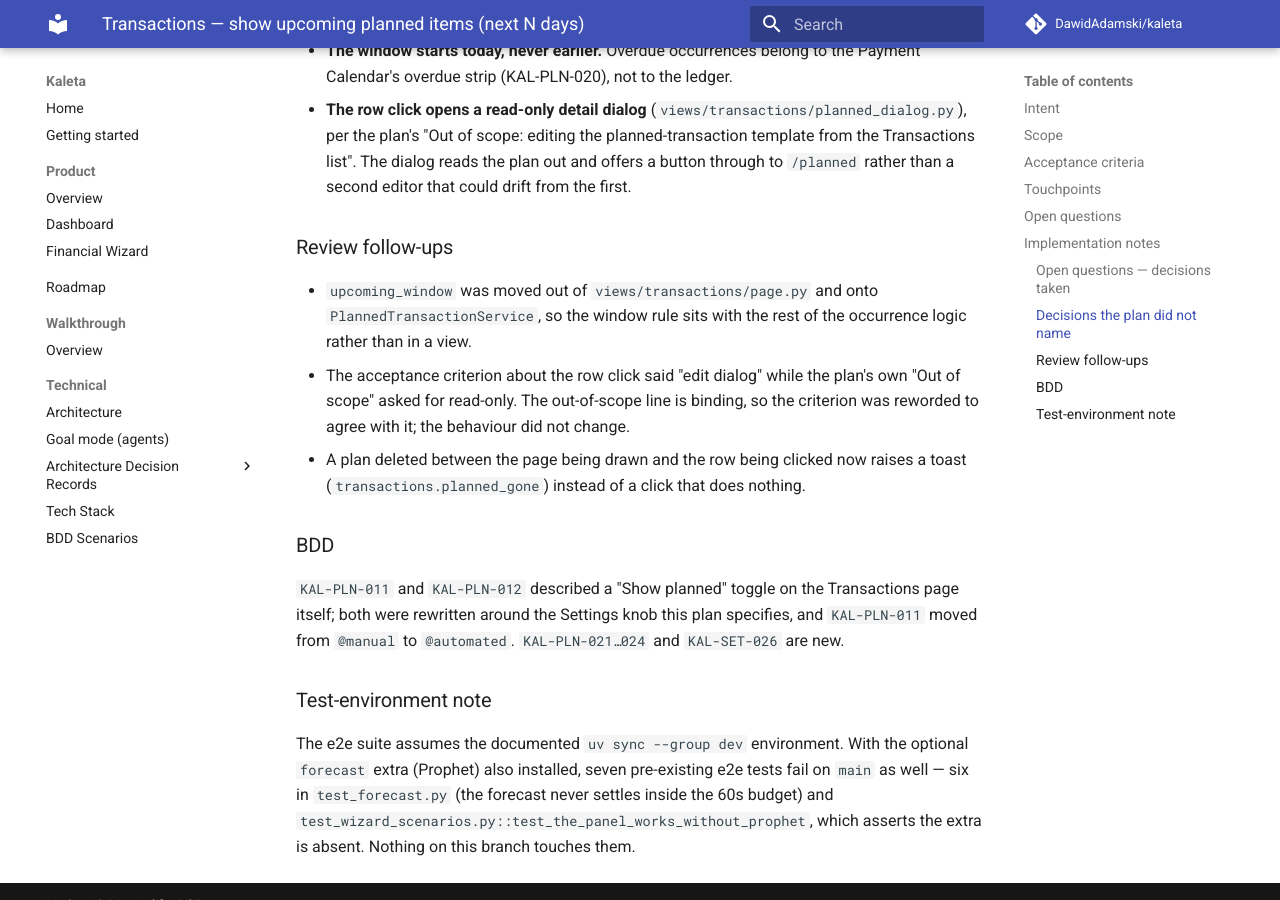
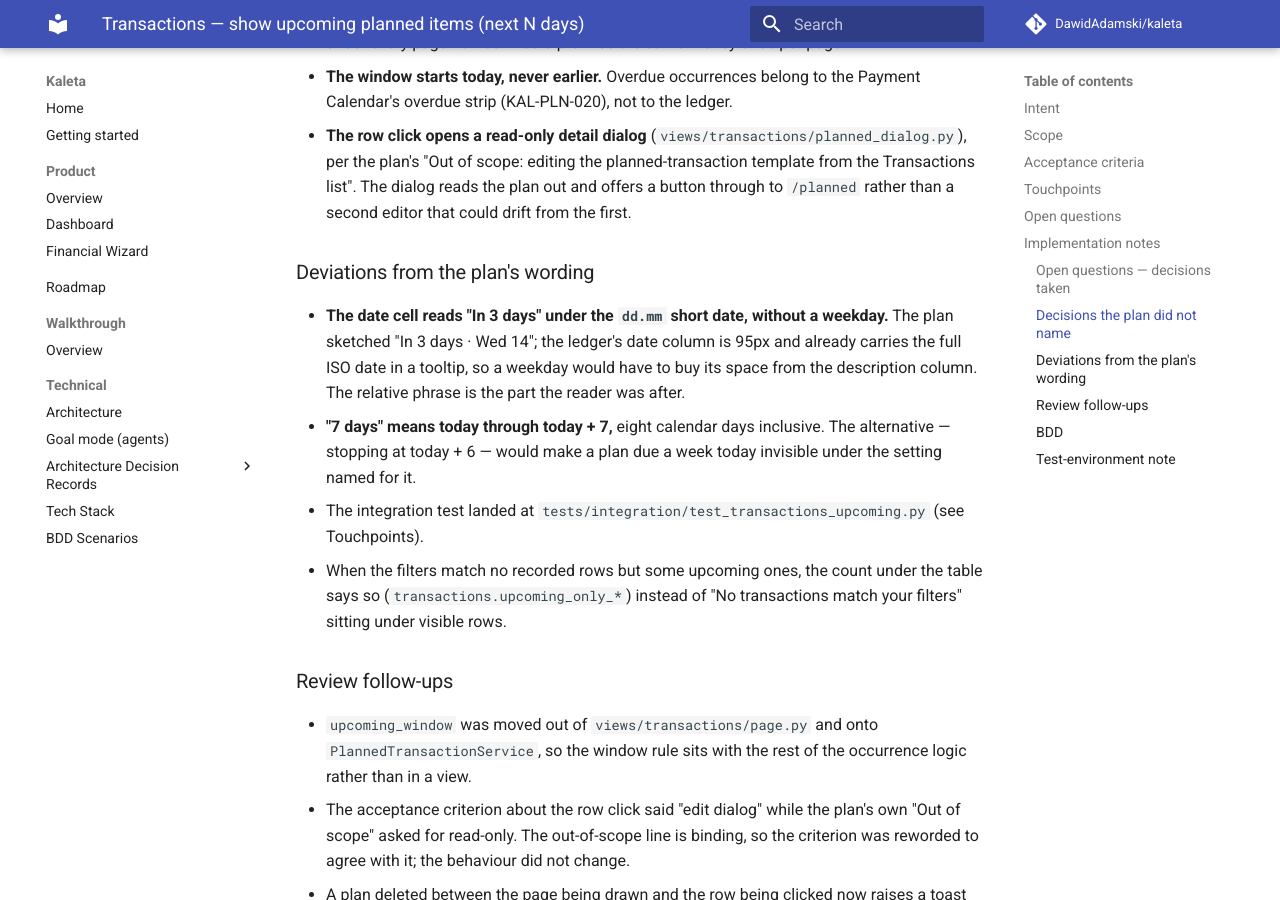
Before and after one commit to DawidAdamski/kaleta, an MkDocs documentation site: the page built from docs/plans/transactions-upcoming-planned.md, in a window 1280 px wide and 900 px high, scrolled down 3702 px. Built offline with MkDocs 1.6.1 and Material for MkDocs 9.7.7, drawn with Linux system fonts in a browser that asks for light colours; comment, search, counter and statistics services are not loaded; some of the changed text lies outside the part shown.

Commit message:
fix(transactions): say which kind of row an upcoming-only page holds
Filters that match no recorded transactions but some planned ones left
"No transactions match your filters" sitting under visible rows. The
count under the table now names the upcoming rows instead, and the
KAL-PLN-011 e2e — whose search matches exactly one planned row and no
actual — asserts it.

Also tightens PlannedDialogContext.open_for_row_key to
Callable[[Any], Awaitable[None]], and records in the plan the three
places the implementation reads its wording differently: the date cell
carries no weekday, "7 days" is inclusive of today + 7, and the
integration test sits beside its siblings rather than under a views/
package that does not exist.

Co-Authored-By: Claude Opus 5 (1M context) <noreply@anthropic.com>

```diff
--- a/docs/plans/transactions-upcoming-planned.md
+++ b/docs/plans/transactions-upcoming-planned.md
@@ -117,8 +117,9 @@ Out of scope:
   the row builder. No post/convert helpers.
 - `src/kaleta/i18n/locales/{en,pl}.json` — new keys.
 - `tests/unit/services/test_planned_transaction_service.py`
-  and a new
-  `tests/integration/views/test_transactions_upcoming.py`.
+  and a new `tests/integration/test_transactions_upcoming.py`
+  (`tests/integration/` has no `views/` package; the file sits
+  beside its siblings rather than creating one).
 
 ## Open questions
 
@@ -184,6 +185,22 @@ Out of scope:
   dialog reads the plan out and offers a button through to `/planned` rather
   than a second editor that could drift from the first.
 
+### Deviations from the plan's wording
+
+- **The date cell reads "In 3 days" under the `dd.mm` short date, without a
+  weekday.** The plan sketched "In 3 days · Wed 14"; the ledger's date column
+  is 95px and already carries the full ISO date in a tooltip, so a weekday
+  would have to buy its space from the description column. The relative phrase
+  is the part the reader was after.
+- **"7 days" means today through today + 7,** eight calendar days inclusive.
+  The alternative — stopping at today + 6 — would make a plan due a week today
+  invisible under the setting named for it.
+- The integration test landed at `tests/integration/test_transactions_upcoming.py`
+  (see Touchpoints).
+- When the filters match no recorded rows but some upcoming ones, the count
+  under the table says so (`transactions.upcoming_only_*`) instead of "No
+  transactions match your filters" sitting under visible rows.
+
 ### Review follow-ups
 
 - `upcoming_window` was moved out of `views/transactions/page.py` and onto
```
Also changed, not shown: docs/bdd.md (+2 -0 lines), 6 other files.
